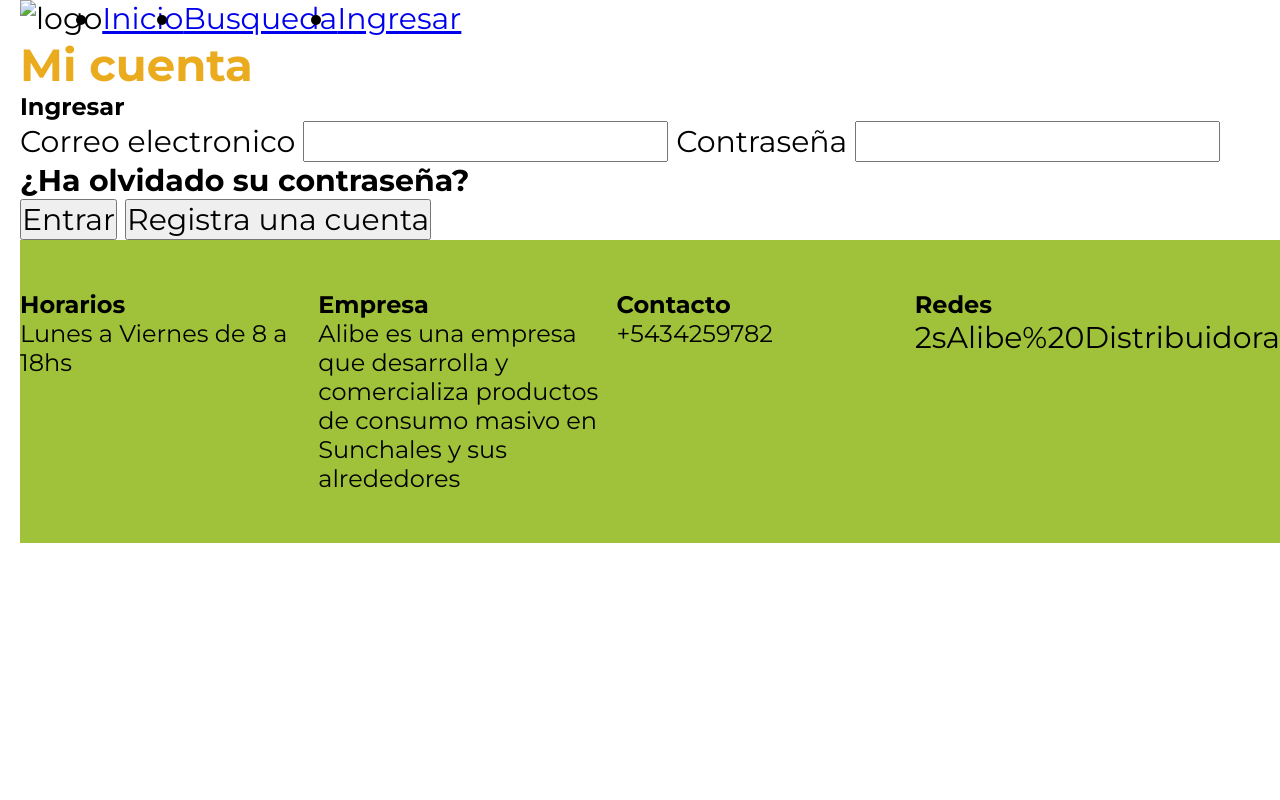
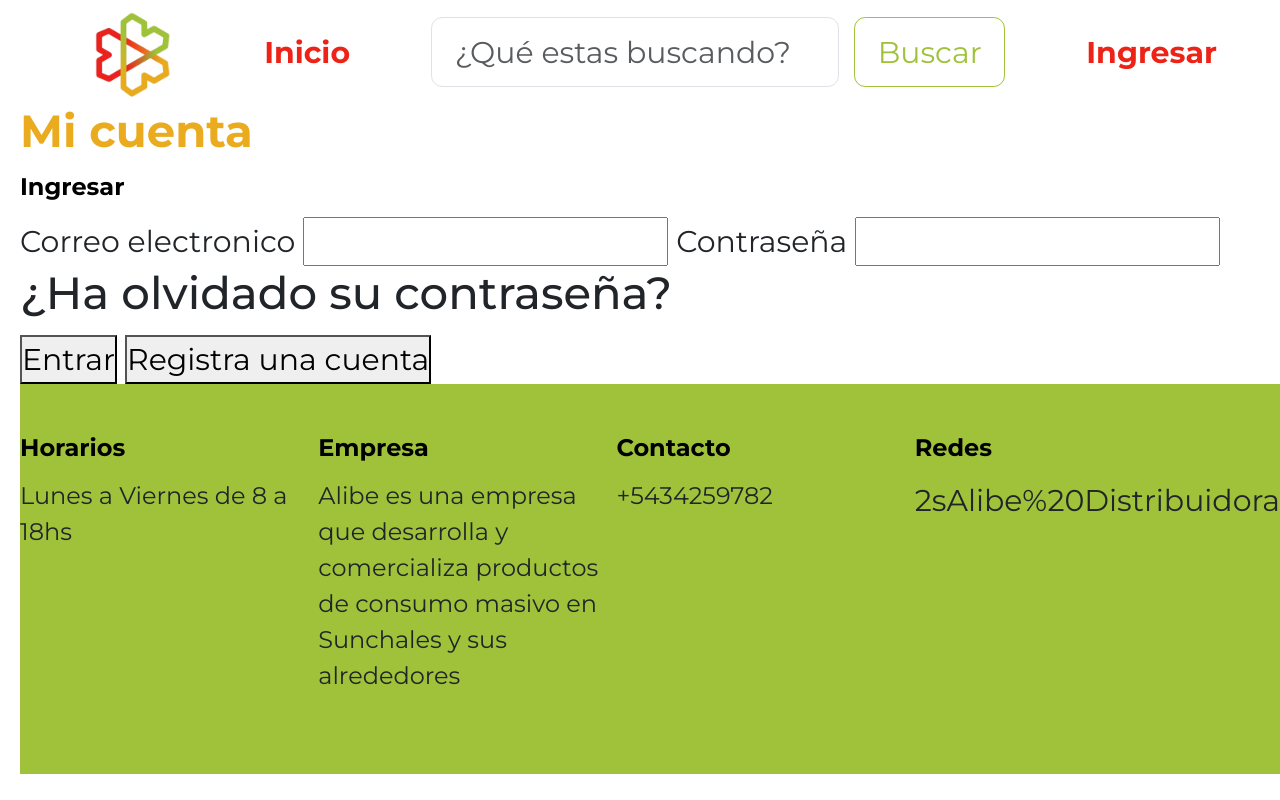
Before and after one commit to ViArteaga/DistribuidoraAlibe-2daentrega, a plain HTML site: page pages/ingresar.html in a window 1280 px wide. Drawn offline with nearby package versions, Linux system fonts and the light colour scheme; a web font is replaced by a local one.

Commit message:
agregue el header a las paginas

```diff
--- a/css/style.css
+++ b/css/style.css
@@ -112,6 +112,12 @@ h2{
     width: 100%;
 }
 
+.sub-subtitulos{
+    display: flex;
+    width: 100%;
+}
+
+
 /*footer*/
 
 footer{
--- a/pages/ingresar.html
+++ b/pages/ingresar.html
@@ -3,6 +3,7 @@
 <head>
     <meta charset="UTF-8">
     <meta name="viewport" content="width=device-width, initial-scale=1.0">
+    <link href="https://cdn.jsdelivr.net/npm/bootstrap@5.3.3/dist/css/bootstrap.min.css" rel="stylesheet" integrity="sha384-QWTKZyjpPEjISv5WaRU9OFeRpok6YctnYmDr5pNlyT2bRjXh0JMhjY6hW+ALEwIH" crossorigin="anonymous">
 
     <!--Fonts-->
     <link rel="preconnect" href="https://fonts.googleapis.com">
@@ -16,16 +17,19 @@
 </head>
 <body>
     <header class="top-container">
-        <div class="logo-alibe">
-            <img src="/images/logo.jpg" alt="logo">
-        </div>
-        <nav>
-            <ul class="menu">
-                <li><a href="../index.html">Inicio</a></li>
-                <li><a href="./busqueda.html">Busqueda</a></li>
-                <li><a href="#">Ingresar</a></li>
-            </ul>
-        </nav>
+        <nav class="menu">
+            <div class="container-fluid">
+                <div class="imagen-logo">
+                    <img src="/images/logo.png" alt="Logo" width="100" height="100" class="d-inline-block align-text-top">
+                </div>
+                <li><a href="#">Inicio</a></li> <!--# porque estamos en el index-->
+                <form class="d-flex" role="search">
+                <input class="form-control me-2" type="search" placeholder="¿Qué estas buscando?" aria-label="Search">
+                <button class="btn btn-outline-success" type="submit">Buscar</button>
+                </form>
+                <li><a href="./pages/ingresar.html">Ingresar</a></li>
+            </div>
+          </nav>
     </header>
     <main>
         <section>
@@ -64,5 +68,9 @@
             <p><Instagram>2sAlibe%20Distribuidora</p>
         </div>
     </footer>
+
+    <!--Bootstrap-->
+    <script src="https://cdn.jsdelivr.net/npm/bootstrap@5.3.3/dist/js/bootstrap.bundle.min.js" integrity="sha384-YvpcrYf0tY3lHB60NNkmXc5s9fDVZLESaAA55NDzOxhy9GkcIdslK1eN7N6jIeHz" crossorigin="anonymous"></script>
+
 </body>
 </html>
```
Also changed, not shown: index.html (+2 -2 lines).
